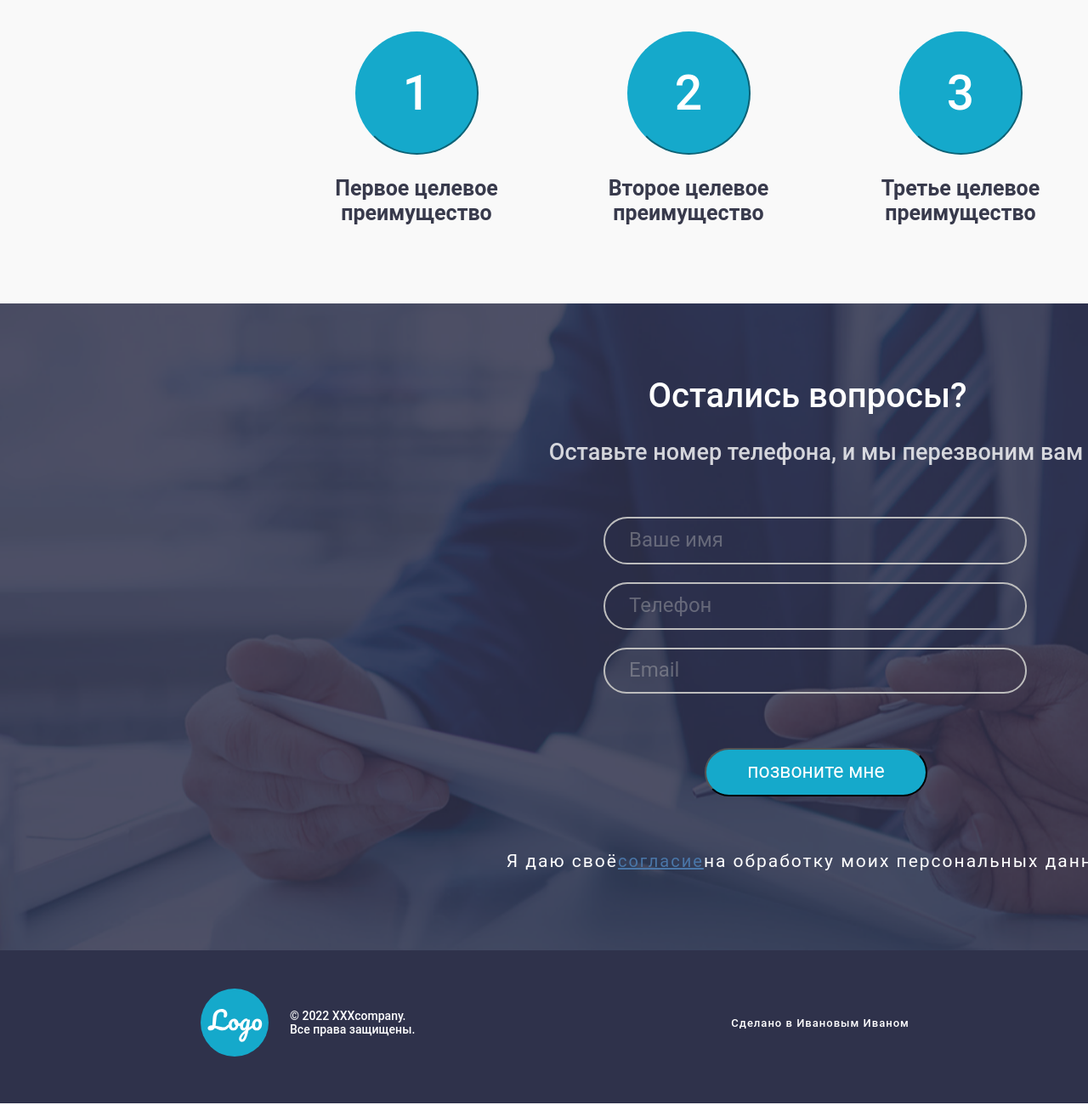
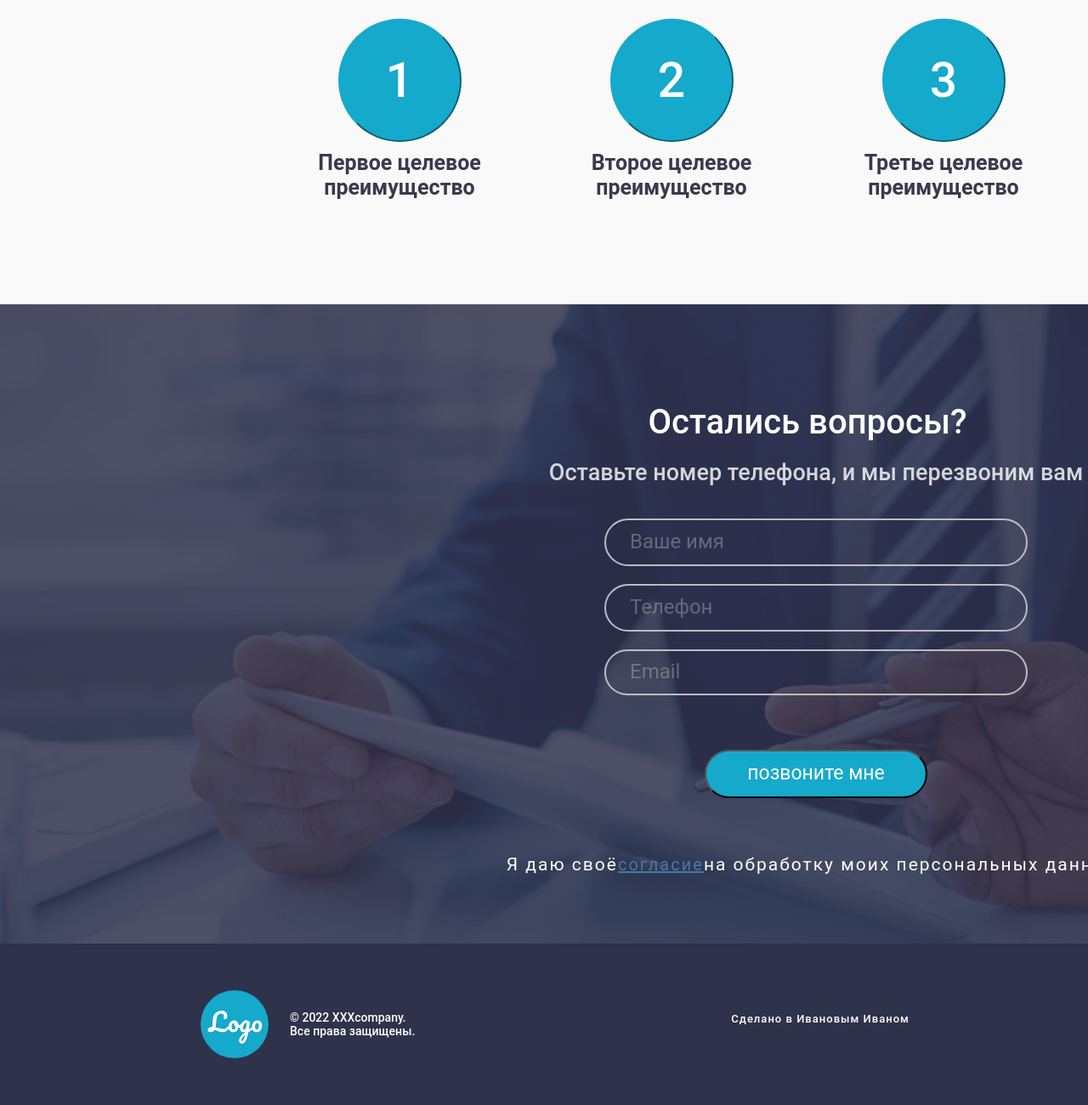
Before and after one commit to Alina-333/Buisness, a plain HTML site: page index.html in a window 1280 px wide. Shown: the part 1237-2537 px from the top of the page at 85% size. Drawn offline with nearby package versions, Linux system fonts and the light colour scheme.

Commit message:
сообщение

```diff
--- a/index.css
+++ b/index.css
@@ -1,2 +1,3 @@
+@import "normalize.css";
+
 @import "style.css";
-@import "normalize.css";
--- a/style.css
+++ b/style.css
@@ -7,7 +7,6 @@
   }
 
   .company {
-    padding-top: 40px;
     padding-bottom: 26px;
     background: url("./img/Background.png") 50% / cover no-repeat;
     display: flex;
@@ -24,8 +23,8 @@
   .company_head {
     display: flex;
     justify-content: space-between;
-    margin-bottom: 120px;
-    padding-top: 9px;
+    margin-bottom: 75px;
+    padding-top: 46px;
     width: 1455px;
   }
   .company_logo {
@@ -71,7 +70,10 @@
     color: rgba(255, 255, 255, 0.86);
     text-align: center;
     padding-right: 40px;
-    margin-bottom: 20px;
+    margin-bottom: 69px;
+    position: relative;
+    top: 34px;
+    margin-top: 0;
   }
   .company_subtext {
     white-space: pre-line;
@@ -84,6 +86,7 @@
     padding-right: 15px;
     padding-top: 25px;
     margin-bottom: 115px;
+
   }
   .company_more {
     text-decoration: none;
@@ -112,7 +115,6 @@
     display: flex;
     flex-direction: column;
     padding-top: 70px;
-    padding-bottom: 70px;
   }
   .about_text {
     display: flex;
@@ -166,6 +168,9 @@
     gap: 100px;
     width: 1200px;
     justify-content: space-between;
+    margin-top: 0;
+    margin-bottom: 0;
+    padding-left: 0;
   }
   .about_blu-container1 {
     display: flex;
@@ -202,6 +207,9 @@
     font: 600 25px "Roboto", sans-serif;
     color: #383a4c;
     text-align: center;
+    margin-top: 0;
+    margin-bottom: 0;
+    padding-top: 10px;
   }
   .questions {
     background: url("./img/Background2.png") 50% / cover no-repeat;
@@ -210,8 +218,8 @@
     display: flex;
     flex-direction: column;
     gap: 49px;
-    padding-top: 70px;
-    padding-bottom: 70px;
+    padding-top: 100px;
+    padding-bottom: 60px;
   }
   .questions_container {
     display: flex;
@@ -224,16 +232,17 @@
     padding-top: 15px;
     padding-right: 20px;
     color: white;
+    margin-bottom: 20px;
   }
   .questions_text {
     margin-bottom: 38px;
     font: 500 27px "Roboto", sans-serif;
     color: rgba(255, 255, 255, 0.8);
+    margin-top: 0;
   }
 .questions_form {
-  padding-top: 22px;
-  padding-right: 30px;
-  width: 470px;
+  position: relative;
+
 }
   .questions_item {
     display: flex;
@@ -297,7 +306,7 @@
   }
   .questions_call {
     position: relative;
-    bottom: 55px;
+    bottom: 45px;
     text-decoration: none;
     border-radius: 50px;
     width: 262px;
@@ -310,6 +319,7 @@
     align-items: center;
     cursor: pointer;
     background: #15a9cb;
+    background-color: #15a9cb;
     margin: 0 auto;
     margin-bottom: 60px;
   }
@@ -326,7 +336,7 @@
   }
   .questions_subtext {
     position: relative;
-    bottom: 72px;
+    bottom: 60px;
     letter-spacing: 2px;
     display: flex;
     justify-content: center;
@@ -343,7 +353,7 @@
     flex-direction: column;
     align-items: center;
     background: #2f324b;
-    height: 180px;
+    height: 190px;
   }
   .footer_content {
     display: flex;
@@ -351,7 +361,7 @@
     align-items: center;
     width: 1450px;
     height: 100px;
-    padding-top: 45px;
+    padding-top: 55px;
     padding-bottom: 16px;
   }
   .footer_container1 {
@@ -377,6 +387,7 @@
     left: 65px ;
     bottom: 10px;
     letter-spacing: 1px;
+    margin-top: 0;
   }
   .footer_container2 {
     display: flex;
```
Also changed, not shown: styles/normalize.css (renamed from normalize.css).
